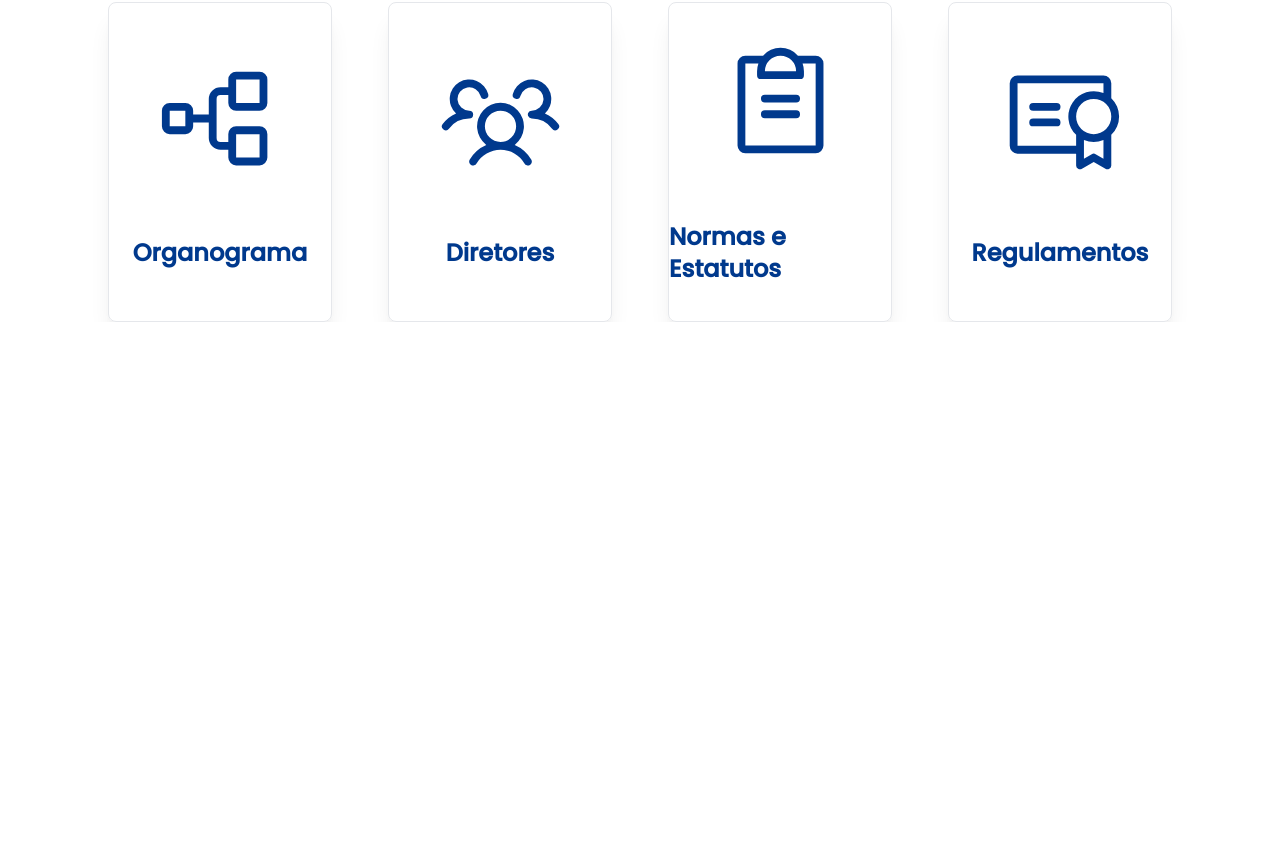
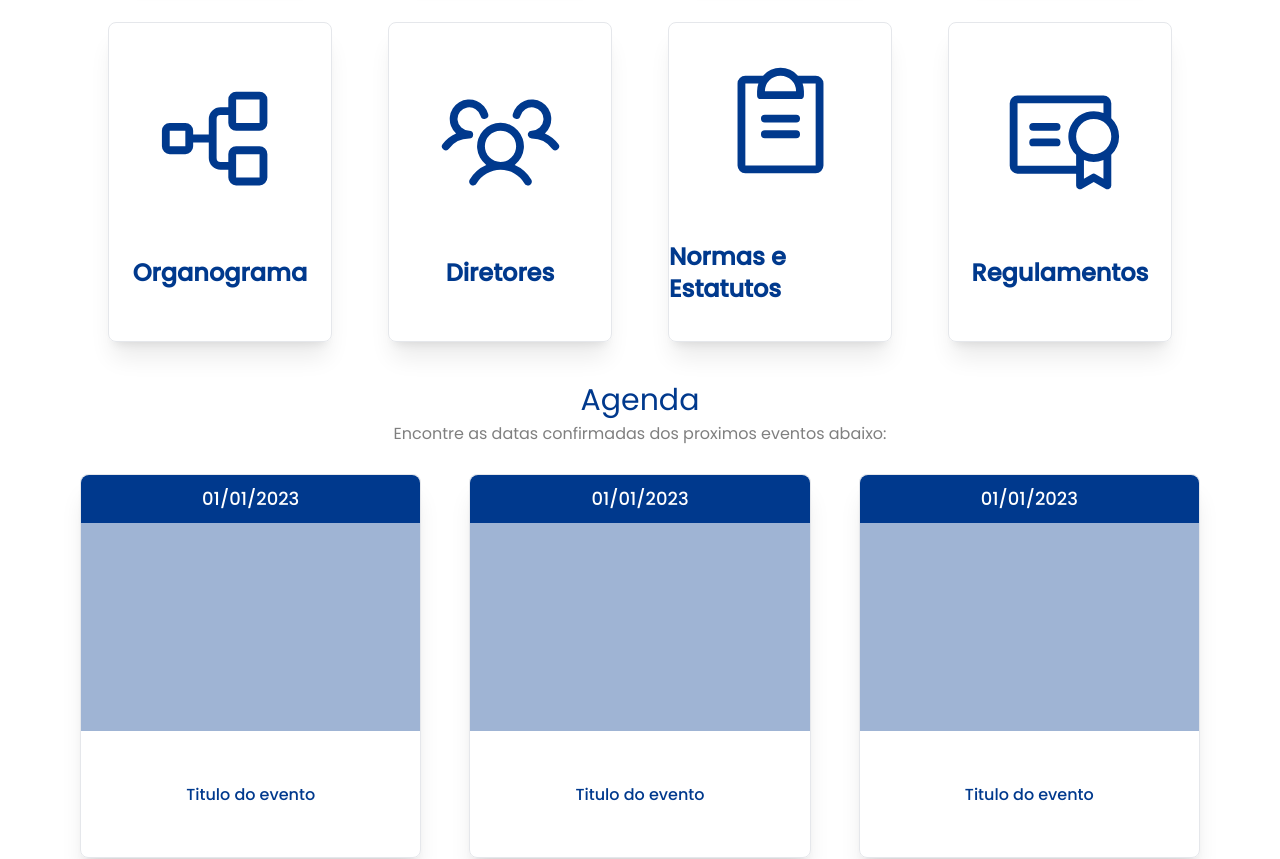
Before and after one commit to miguel-barros/fppl, a Next.js app: page / in a window 1280 px wide. Shown: the part 574-1433 px from the top of the page. Before the commit the page ends 896 px from the top, so only its background shows below. Built offline with nearby package versions, Linux system fonts and the light colour scheme.

Commit message:
feat: creating schudule component

```diff
--- a/src/app/page.tsx
+++ b/src/app/page.tsx
@@ -1,10 +1,13 @@
 import { Category } from "@/components/Category"
+import { Schedule } from "@/components/Schedule"
 import Title from "@/components/Title"
 import { categories } from "@/mock/categories"
+import { schudules } from "@/mock/schedules"
 
 export default function Home() {
   return (
-    <main className="flex flex-col items-center">
+    <main className="flex flex-col items-center gap-10">
+      <section className="flex h-fit w-full flex-col gap-5">
         <Title
           title="Navegue por categoria"
           subTitle="Encontre a informação desejada pelas opções abaixo:"
@@ -20,6 +23,23 @@ export default function Home() {
             />
           ))}
         </Category.Grid>
+      </section>
+      <section className="flex h-fit w-full flex-col gap-5">
+        <Title
+          title="Agenda"
+          subTitle="Encontre as datas confirmadas dos proximos eventos abaixo:"
+        />
+        <Schedule.Grid>
+          {schudules.map((schedule, indx) => (
+            <Schedule.Card
+              key={indx}
+              title={schedule.title}
+              date={schedule.date}
+              image={schedule.image}
+            />
+          ))}
+        </Schedule.Grid>
+      </section>
     </main>
   )
 }
--- /dev/null
+++ b/src/components/Schedule/card.tsx
@@ -0,0 +1,23 @@
+import React from "react"
+
+interface CardProps {
+  title: string
+  date: string
+  image: string
+}
+
+export default function Card({ title, date, image }: CardProps) {
+  return (
+    <div className="h-96 w-96 rounded-lg border shadow-xl ">
+      <div className="bg-primary flex h-12 w-full items-center justify-center rounded-t-lg">
+        <span className="text-lg font-medium text-white">{date}</span>
+      </div>
+      <div className="h-52 w-full bg-secondary">{image}</div>
+      <div className="flex h-32 w-full items-center justify-center rounded-b-lg">
+        <span className="text-md text-center font-medium text-primary">
+          {title}
+        </span>
+      </div>
+    </div>
+  )
+}
--- /dev/null
+++ b/src/components/Schedule/grid.tsx
@@ -0,0 +1,13 @@
+import React from "react"
+
+interface GridProps {
+  children: React.ReactNode
+}
+
+export default function Grid({ children }: GridProps) {
+  return (
+    <div className="mt-2 flex h-fit w-full justify-center gap-12">
+      {children}
+    </div>
+  )
+}
--- /dev/null
+++ b/src/components/Schedule/index.tsx
@@ -0,0 +1,7 @@
+import Grid from "./grid"
+import Card from "./card"
+
+export const Schedule = {
+  Grid: Grid,
+  Card: Card,
+}
--- /dev/null
+++ b/src/mock/schedules.ts
@@ -0,0 +1,17 @@
+export const schudules = [
+  {
+    title: "Titulo do evento",
+    date: "01/01/2023",
+    image: "",
+  },
+  {
+    title: "Titulo do evento",
+    date: "01/01/2023",
+    image: "",
+  },
+  {
+    title: "Titulo do evento",
+    date: "01/01/2023",
+    image: "",
+  },
+]
--- a/tailwind.config.ts
+++ b/tailwind.config.ts
@@ -18,6 +18,7 @@ const config: Config = {
         secondary: "#00000080",
       },
       backgroundColor: {
+        primary: "#00398D",
         secondary: "#00398D60",
       },
     },
```
Lines whose indentation alone changed are shown as unchanged.
